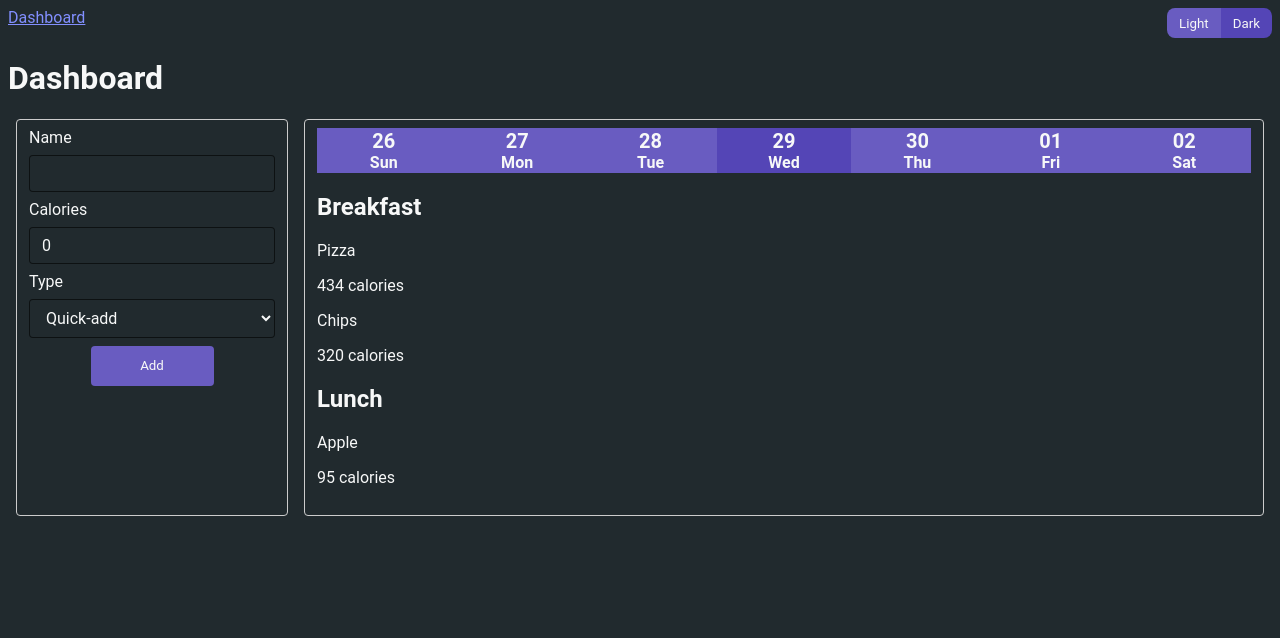
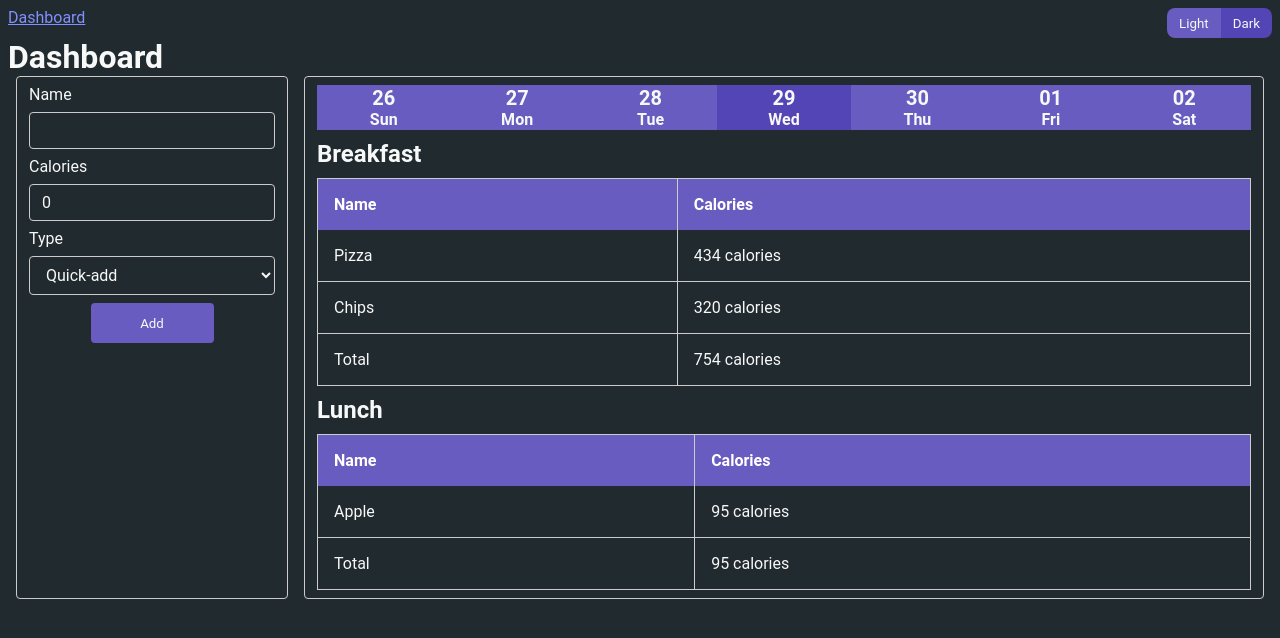
Before and after one commit to Nerdpuff/meal-pro, an Angular app: page / in a window 1280 px wide. Shown: the top 638 px of the page. Built offline with nearby package versions, Linux system fonts and the light colour scheme.

Commit message:
Swapped to tables

```diff
--- a/src/app/app.module.ts
+++ b/src/app/app.module.ts
@@ -10,6 +10,7 @@ import { FormsModule, ReactiveFormsModule } from '@angular/forms';
 import { CaloriesPipe } from './shared/calories.pipe';
 import { CalendarComponent } from './dashboard/calendar/calendar.component';
 import { ThemeComponent } from './theme/theme.component';
+import { MealSummaryPipe } from './meal-summary.pipe';
 @NgModule({
   declarations: [
     AppComponent,
@@ -19,6 +20,7 @@ import { ThemeComponent } from './theme/theme.component';
     CaloriesPipe,
     CalendarComponent,
     ThemeComponent,
+    MealSummaryPipe,
   ],
   imports: [BrowserModule, AppRoutingModule, FormsModule, ReactiveFormsModule],
   providers: [],
--- a/src/app/dashboard/log/log.component.html
+++ b/src/app/dashboard/log/log.component.html
@@ -1,13 +1,25 @@
 <div *ngIf="todaysLog !== undefined; else noData">
-  <ul *ngFor="let meal of todaysLog.meals" class="log-group">
-    <li class="log-item">
-      <h2>{{ meal.type | titlecase }}</h2>
-      <div *ngFor="let food of meal.foods">
-        <p>{{ food.name }}</p>
-        <p>{{ food.calories | calories }}</p>
-      </div>
-    </li>
-  </ul>
+  <div *ngFor="let meal of todaysLog.meals">
+    <h2>{{ meal.type | titlecase }}</h2>
+    <table>
+      <thead>
+        <tr>
+          <th>Name</th>
+          <th>Calories</th>
+        </tr>
+      </thead>
+      <tbody>
+        <tr *ngFor="let food of meal.foods">
+          <td>{{ food.name }}</td>
+          <td>{{ food.calories | calories }}</td>
+        </tr>
+        <tr class="total-row">
+          <td>Total</td>
+          <td>{{ meal.foods | mealSummary | calories }}</td>
+        </tr>
+      </tbody>
+    </table>
+  </div>
 </div>
 
 <ng-template #noData> <p>No data for today!</p> </ng-template>
--- a/src/app/dashboard/log/log.component.scss
+++ b/src/app/dashboard/log/log.component.scss
@@ -1,7 +1,26 @@
-.log-item {
-  list-style: none;
+h2 {
+  margin: 10px 0;
 }
 
-.log-group {
-  margin-bottom: 20px;
+table {
+  width: 100%;
+  border-collapse: collapse;
+  border-spacing: 0;
+  border: 1px solid var(--border-color);
+  tr {
+    border-bottom: 1px solid var(--border-color);
+    &:last-child {
+      border-bottom: none;
+    }
+  }
+  th,
+  td {
+    border-right: 1px solid var(--border-color);
+    text-align: left;
+    padding: 16px;
+  }
+  th {
+    background-color: var(--accent-50);
+    color: #fff;
+  }
 }
--- a/src/app/dashboard/log/log.ts
+++ b/src/app/dashboard/log/log.ts
@@ -8,7 +8,7 @@ type Meal = {
   foods: Food[];
 };
 
-type Food = {
+export type Food = {
   name: string;
   calories: number;
 };
--- /dev/null
+++ b/src/app/meal-summary.pipe.ts
@@ -0,0 +1,13 @@
+import { Pipe, PipeTransform } from '@angular/core';
+import { Food } from './dashboard/log/log';
+
+@Pipe({
+  name: 'mealSummary',
+})
+export class MealSummaryPipe implements PipeTransform {
+  transform(value: Food[], ...args: unknown[]): number {
+    return value.reduce((acc: number, curr: any) => {
+      return acc + curr.calories;
+    }, 0);
+  }
+}
--- a/src/styles.scss
+++ b/src/styles.scss
@@ -9,9 +9,18 @@ ul {
   padding: 0;
 }
 
+h1,
+h2,
+h3,
+h4,
+h5,
+h6 {
+  margin: 0;
+}
+
 input,
 select {
-  border: 1px solid #ccc;
+  border: 1px solid var(--border-color);
   border-radius: 4px;
   padding: 8px 12px;
   font-size: 16px;
@@ -27,6 +36,7 @@ button {
 }
 
 :root {
+  --border-color: #ccc;
   --background-color: #fff;
   --text-color: #121416d8;
   --link-color: #543fd7;
@@ -36,12 +46,6 @@ button {
   --masthead-text: #fff;
   --button-color: #263238;
   --button-text: #fff;
-  --bs-font-sans-serif: "Inter", system-ui, -apple-system, "Segoe UI", Roboto,
-    "Helvetica Neue", Arial, "Noto Sans", sans-serif, "Apple Color Emoji",
-    "Segoe UI Emoji", "Segoe UI Symbol", "Noto Color Emoji";
-  --bs-font-serif: Georgia, serif;
-  --bs-font-monospace: SFMono-Regular, Menlo, Monaco, Consolas,
-    "Liberation Mono", "Courier New", monospace;
 }
 
 body {
@@ -59,29 +63,29 @@ a {
 
 html[data-theme="light"] {
   --background-color: #fff;
-  --button-background-color: #b8adfd;
-  --button-selected-color: #9b8cfc;
-  --button-hover-color: #7e6bfb;
+  --accent-50: #b8adfd;
+  --accent-75: #9b8cfc;
+  --accent-100: #7e6bfb;
   --text-color: #121416d8;
   --link-color: #543fd7;
 }
 
 html[data-theme="dark"] {
   --background-color: #212a2e;
-  --button-background-color: #695cc1;
-  --button-selected-color: #5445b6;
-  --button-hover-color: #493c9d;
+  --accent-50: #695cc1;
+  --accent-75: #5445b6;
+  --accent-100: #493c9d;
   --text-color: #f7f8f8;
   --link-color: #828fff;
 }
 
 button {
-  background-color: var(--button-background-color);
+  background-color: var(--accent-50);
   &:hover {
-    background-color: var(--button-hover-color) !important;
+    background-color: var(--accent-100) !important;
   }
   &.selected {
-    background-color: var(--button-selected-color);
+    background-color: var(--accent-75);
   }
 }
 
@@ -94,11 +98,6 @@ input {
   input,
   button,
   select {
-    border-color: rgba(0, 0, 0, 0.6);
     color: var(--text-color);
-    &:focus,
-    &.selected {
-      border-color: rgba(0, 0, 0, 0.3);
-    }
   }
 }
```
Also changed, not shown: 1 other file (tests, documents, lock files or other folders).
